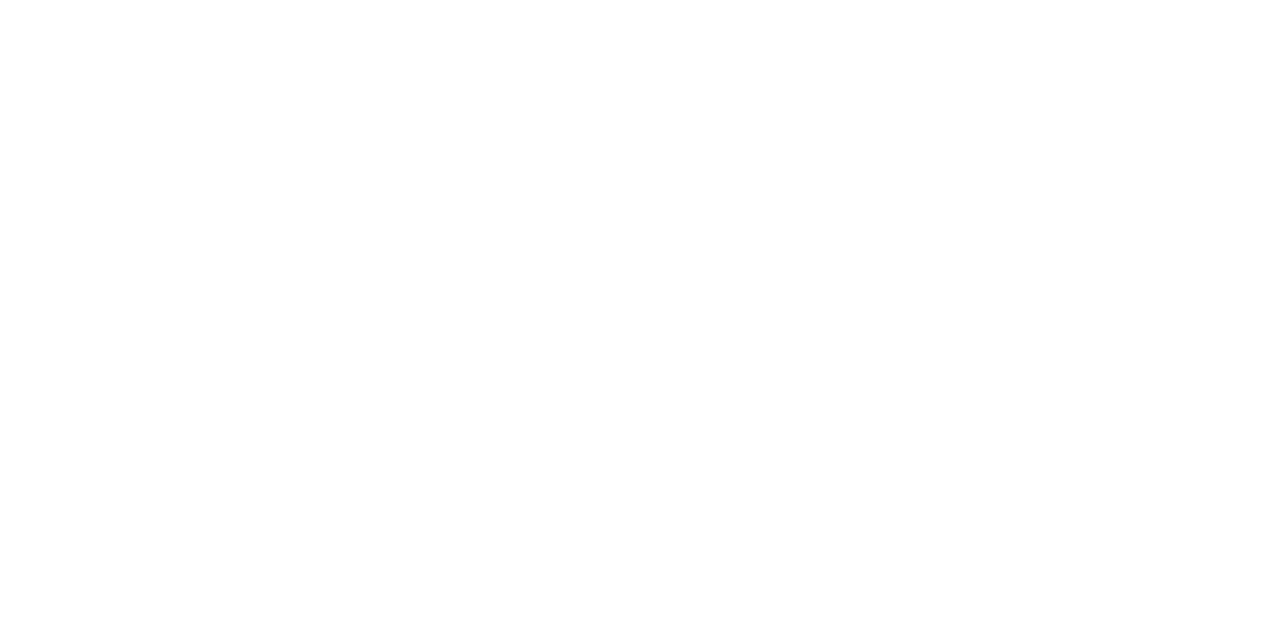
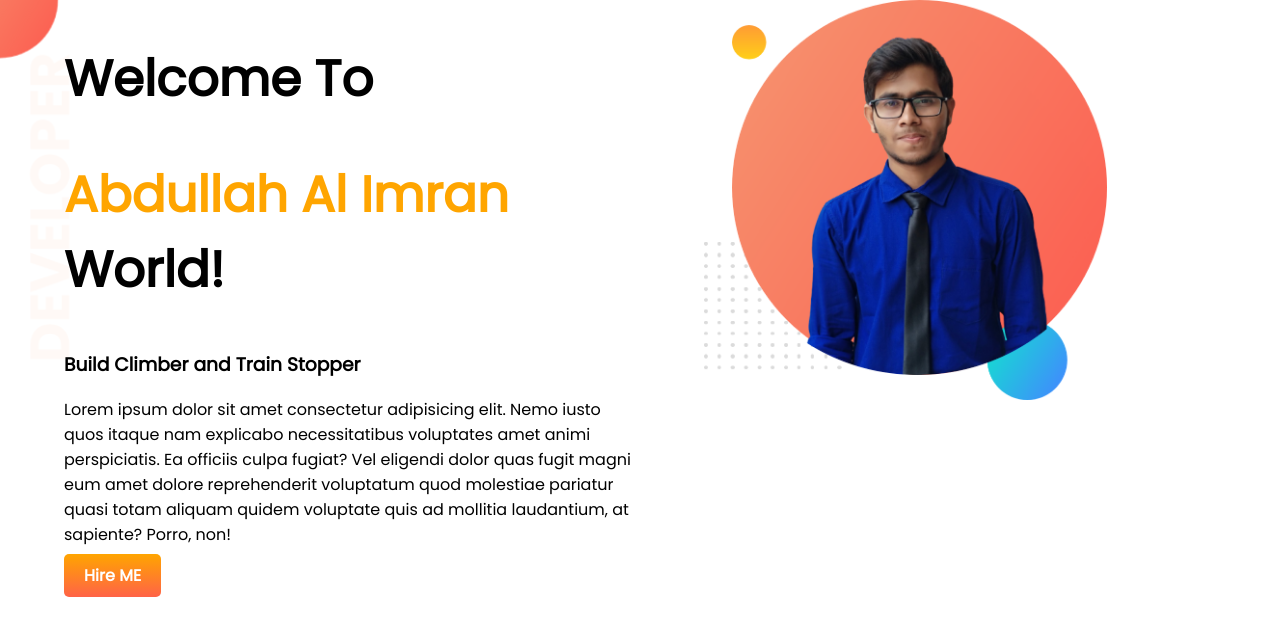
Before and after one commit to fsd-4bit/developer-portfolio, a plain HTML site: page index.html in a window 1280 px wide. Drawn offline with Linux system fonts and the light colour scheme.

Commit message:
top banner added

```diff
--- a/index.html
+++ b/index.html
@@ -5,9 +5,24 @@
   <meta http-equiv="X-UA-Compatible" content="IE=edge">
   <meta name="viewport" content="width=device-width, initial-scale=1.0">
   <title>Portfolio Website</title>
+  <link rel="preconnect" href="https://fonts.googleapis.com">
+  <link rel="preconnect" href="https://fonts.gstatic.com" crossorigin>
+  <link href="https://fonts.googleapis.com/css2?family=Poppins&display=swap" rel="stylesheet">
   <link rel="stylesheet" href="style.css">
 </head>
 <body>
+  <section class="top-banner">
+    <div class="half-width">
+      <h1>Welcome To</h1>
+      <h1><span class="orange-color">Abdullah Al Imran</span>  World!</h1>
+      <h3>Build Climber and Train Stopper</h3>
+      <p>Lorem ipsum dolor sit amet consectetur adipisicing elit. Nemo iusto quos itaque nam explicabo necessitatibus voluptates amet animi perspiciatis. Ea officiis culpa fugiat? Vel eligendi dolor quas fugit magni eum amet dolore reprehenderit voluptatum quod molestiae pariatur quasi totam aliquam quidem voluptate quis ad mollitia laudantium, at sapiente? Porro, non!</p>
+      <a class="link-button" target="blank" href="">Hire ME</a>
+    </div>
 
+    <div class="half-width">
+      <img src="images/Imran 2.png" alt="first-image">
+    </div>
+  </section>
 </body>
 </html>
--- a/style.css
+++ b/style.css
@@ -0,0 +1,32 @@
+body{
+  font-family: 'Poppins', sans-serif;
+  margin: 0%;
+}
+h1{
+  font-size: 50px;
+}
+.orange-color{
+  color: orange;
+}
+section{
+  display: flex;
+}
+.half-width{
+  width: 50%;
+  padding-left: 5%;
+}
+.half-width img{
+  width: 70%;
+}
+.link-button{
+  color: white;
+  font-weight: 700;
+  text-decoration: none;
+  background-image: linear-gradient(orange, tomato);
+  padding: 10px 20px;
+  border-radius: 5px;
+}
+.top-banner{
+  background-image: url(images/top-banner.png);
+  background-repeat: no-repeat;
+}
```
Also changed, not shown: images/Imran 1.png (added), images/dream-bg.png (added), images/exp-bg.png (added), images/imran 2.png (added), images/top-banner.png (added).
